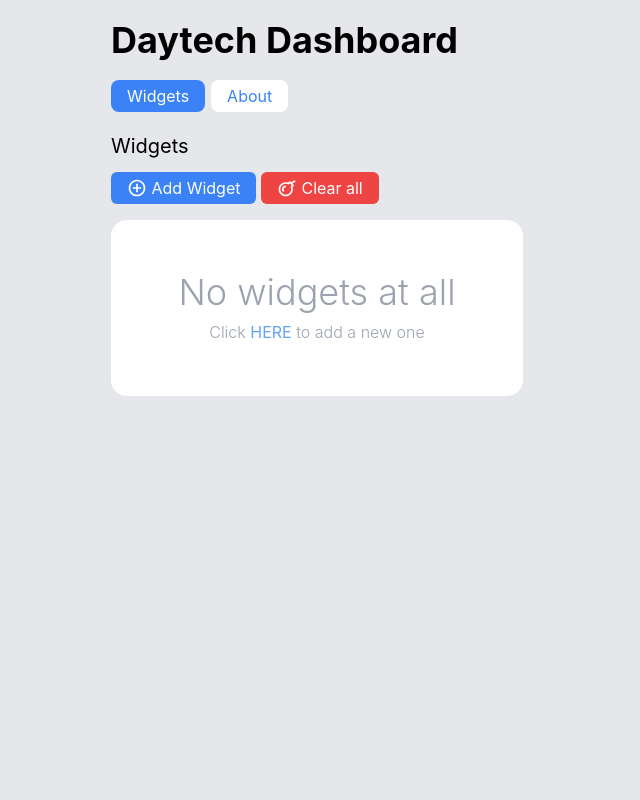
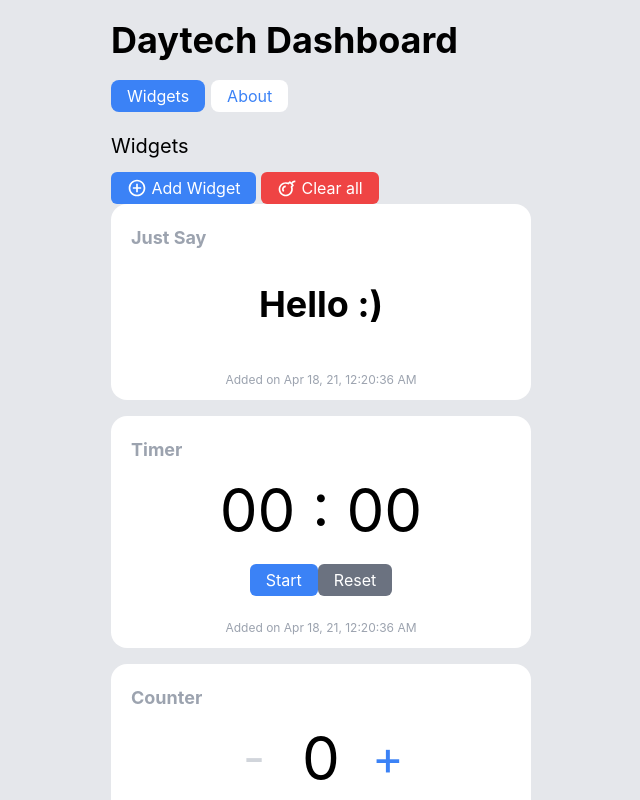
Before and after one commit to khunnunthawat/my-add-widget, a Next.js app: page / in a window 1280 px wide. Shown: the top 800 px of the page, without its empty margins (101-741 px from the left). Built offline with nearby package versions, Linux system fonts and the light colour scheme.

Commit message:
modal_12_44

```diff
--- a/components/BtnGo.js
+++ b/components/BtnGo.js
@@ -1,6 +1,6 @@
 import classnames from 'classnames';
 
-const BtnGo = ({ color = 'default', disabled, onClick = () => {}, children }) => {
+const BtnGo = ({ color = 'default', disabled, onClick = () => {}, btnName, children }) => {
   const buttonClass = classnames(`text-white`, 'focus:outline-none rounded-md', {
     'font-normal text-blue-400': color === 'none',
     'px-4 py-1 bg-gray-500 hover:bg-gray-600': color === 'default' && !disabled,
@@ -16,6 +16,7 @@ const BtnGo = ({ color = 'default', disabled, onClick = () => {}, children }) =>
   return (
     <button className={buttonClass} disabled={disabled} onClick={handleClick}>
       {children}
+      {btnName}
     </button>
   );
 };
--- a/components/Layouts/Card.js
+++ b/components/Layouts/Card.js
@@ -1,12 +1,14 @@
 import React from 'react';
+import DateTime from './DateTime';
 
 export default function WidgetsCard({ title, children }) {
   return (
-    <div className='md:break-inside pb-4'>
-      <div className='pt-2'>
+    <div className='md:flex md:flex-wrap md:-mr-4'>
+      <div className='md:inner md:w-1/2 pb-4 md:pr-4'>
         <div className='p-5 border-1 bg-white rounded-2xl'>
           <h2 className='text-lg font-bold text-gray-400 mb-1.5'>{title}</h2>
           {children}
+          <DateTime />
         </div>
       </div>
     </div>
--- /dev/null
+++ b/components/Layouts/DateTime.js
@@ -0,0 +1,11 @@
+import React from 'react';
+
+function DateTime() {
+  return (
+    <div class='text-xs text-gray-400'>
+      <div class='mt-6 -mb-2 text-center'>Added on Apr 18, 21, 12:20:36 AM</div>
+    </div>
+  );
+}
+
+export default DateTime
--- a/components/Layouts/FormInput.js
+++ b/components/Layouts/FormInput.js
@@ -1,26 +1,22 @@
 import React from 'react';
+import BtnGo from '../BtnGo';
 
-const FormInput = () => {
+const FormInput = ({ title, placeholder }) => {
   return (
     <>
-      <div>
-        <h2 className='text-xl mb-2'>Add JustSay</h2>
+      <h2 className='text-xl mb-2'>{title}</h2>
       <form className='flex'>
         <div className='flex-1 mr-1'>
           <input
             type='text'
             className='w-full px-2.5 py-1 focus:outline-none rounded-md'
-              placeholder='Enter text'
+            placeholder={placeholder}
           />
         </div>
         <div>
-            <button className='text-white focus:outline-none px-4 py-1 rounded-md bg-blue-500 hover:bg-blue-600'>
-              {' '}
-              Add
-            </button>
+          <BtnGo color='primary'> Add</BtnGo>
         </div>
       </form>
-      </div>
     </>
   );
 };
--- a/components/WidgetContent.js
+++ b/components/WidgetContent.js
@@ -10,25 +10,42 @@ import FormInput from './Layouts/FormInput';
 import { AiOutlineMessage } from 'react-icons/ai';
 import { IoTimerOutline } from 'react-icons/io5';
 
+import JustSay from './Widgets/JustSay';
+import Timer from './Widgets/Timer';
+import Couter from './Widgets/Counter';
+
 export default function WidgetContent() {
 
   const [modalActiveMenu, setModalActiveMenu] = useState(false);
   const [modalActiveJustsay, setModalActiveJustsay] = useState(false);
+  const [modalActiveCounter, setModalActiveCounter] = useState(false);
+  const [modalActiveTimer, setModalActiveTimer] = useState(false);
 
-  const handleClick = function () {
+  const handleClickMenu = function () {
     setModalActiveMenu(true);
-    // setModalActive(false);
   };
 
   const handleClickJustsay = function () {
     setModalActiveMenu(false);
     setModalActiveJustsay(true);
-    // setModalActive(false);
+  };
+
+  const handleClickCounter = function () {
+    setModalActiveMenu(false);
+    setModalActiveCounter(true);
+  };
+
+  const handleClickTimer = function () {
+    setModalActiveMenu(false);
+    setModalActiveTimer(true);
   };
 
   const handleCancel = function () {
+    setModalActiveMenu(false);
     setModalActiveJustsay(false);
-    setModalActiveMenu(false);
+    setModalActiveCounter(false);
+    modalActiveTimer(false);
+
   };
 
   let iconTool = 'inline-block text-xl relative -top-0.5';
@@ -39,12 +56,15 @@ export default function WidgetContent() {
       <h2 className='text-xl'>Widgets</h2>
       <div className='pt-3'>
         <div className='mb-4'>
-          <BtnGo color='primary' onClick={handleClick}>
+          <BtnGo color='primary' onClick={handleClickMenu}>
             <RiAddCircleLine className={`${iconTool}`} /> Add Widget
           </BtnGo>{' '}
           <BtnGo color='danger'>
             <BiBomb className={`${iconTool}`} /> Clear all
           </BtnGo>
+          <JustSay />
+          <Timer />
+          <Couter />
           {modalActiveMenu && (
             <ModalCard onCancel={handleCancel}>
               <TextHead>Add widget</TextHead>
@@ -52,10 +72,10 @@ export default function WidgetContent() {
                 <WidgetMenuCard title='JustSay' onClick={handleClickJustsay}>
                   <AiOutlineMessage className={`${iconClass}`} />
                 </WidgetMenuCard>
-                <WidgetMenuCard title='Counter'>
+                <WidgetMenuCard title='Counter' onClick={handleClickCounter}>
                   <RiIncreaseDecreaseLine className={`${iconClass}`} />
                 </WidgetMenuCard>
-                <WidgetMenuCard title='Timer'>
+                <WidgetMenuCard title='Timer' onClick={handleClickTimer}>
                   <IoTimerOutline className={`${iconClass}`} />
                 </WidgetMenuCard>
               </div>
@@ -63,7 +83,23 @@ export default function WidgetContent() {
           )}
           {modalActiveJustsay && (
             <ModalCard onCancel={handleCancel}>
-              <FormInput />
+              <FormInput
+                title='Add JustSay'
+                placeholder='Enter text'
+              ></FormInput>
+            </ModalCard>
+          )}
+          {modalActiveCounter && (
+            <ModalCard onCancel={handleCancel}>
+              <FormInput
+                title='Add Counter'
+                placeholder='Enter the initial value'
+              ></FormInput>
+            </ModalCard>
+          )}
+          {modalActiveTimer && (
+            <ModalCard onCancel={handleCancel}>
+              <FormInput title='Add Timer' placeholder='00:00'></FormInput>
             </ModalCard>
           )}
         </div>
--- a/components/Widgets/Counter.js
+++ b/components/Widgets/Counter.js
@@ -22,7 +22,6 @@ export default function Counter() {
 
   return (
     <Card title='Counter'>
-      <div className='md:break-inside pb-4'>
       <div className='text-center'>
         <div className='flex items-center justify-center mt-4 mb-6'>
           {decrease}
@@ -36,7 +35,6 @@ export default function Counter() {
         </div>
         {clearCount}
       </div>
-      </div>
     </Card>
   );
 }
--- a/components/Widgets/JustSay.js
+++ b/components/Widgets/JustSay.js
@@ -1,14 +1,14 @@
 import React from 'react';
-import Card from '../Cards/Card';
+import Card from '../Layouts/Card';
 
 export default function JustSay() {
+
   const JustSay = 'Hello :)';
+
   return (
     <Card title='Just Say'>
-      <div className='md:break-inside pb-4'>
-        <div className='text-center my-8'>
-          <h1 className='text-4xl font-bold'>{JustSay}</h1>
-        </div>
+      <div className='text-center mt-8 mb-12'>
+        <h1 className='text-4xl font-bold'>{JustSay}</h1>
       </div>
     </Card>
   );
--- a/components/Widgets/Timer.js
+++ b/components/Widgets/Timer.js
@@ -1,6 +1,6 @@
 import React, { useState, useRef } from 'react';
-import Card from '../components/Card';
-import BtnGo from '../components/BtnGo';
+import Card from '../Layouts/Card';
+import BtnGo from '../BtnGo';
 
 export default function TimerTest() {
   const [timer, setTimer] = useState(0);
@@ -46,7 +46,6 @@ export default function TimerTest() {
   return (
     <>
       <Card title='Timer'>
-        <div className='md:break-inside'>
         <div className='text-center'>
           <div className='flex items-center justify-center mt-4 mb-6'>
             <div className='text-6xl mx-7'>{formatTime(timer)}</div>
@@ -54,22 +53,21 @@ export default function TimerTest() {
           <>
             {!isActive && !isPaused ? (
               <button onClick={handleStart}>
-                  <BtnGo check={'blue'} btnName='Start' />
+                <BtnGo color='primary' btnName='Start' />
               </button>
             ) : isPaused ? (
               <button onClick={handlePause}>
-                  <BtnGo check={'blue'} btnName='Pause' />
+                <BtnGo color='primary' btnName='Pause' />
               </button>
             ) : (
               <button onClick={handleResume}>
-                  <BtnGo check={'blue'} btnName='Resume' />
+                <BtnGo color='primary' btnName='Resume' />
               </button>
             )}
             <button onClick={handleReset} disabled={!isActive}>
-                <BtnGo check={'gray'} btnName='Reset' />
+              <BtnGo color='default' btnName='Reset' />
             </button>
           </>
-          </div>
         </div>
       </Card>
     </>
```
Lines whose indentation alone changed are shown as unchanged.
